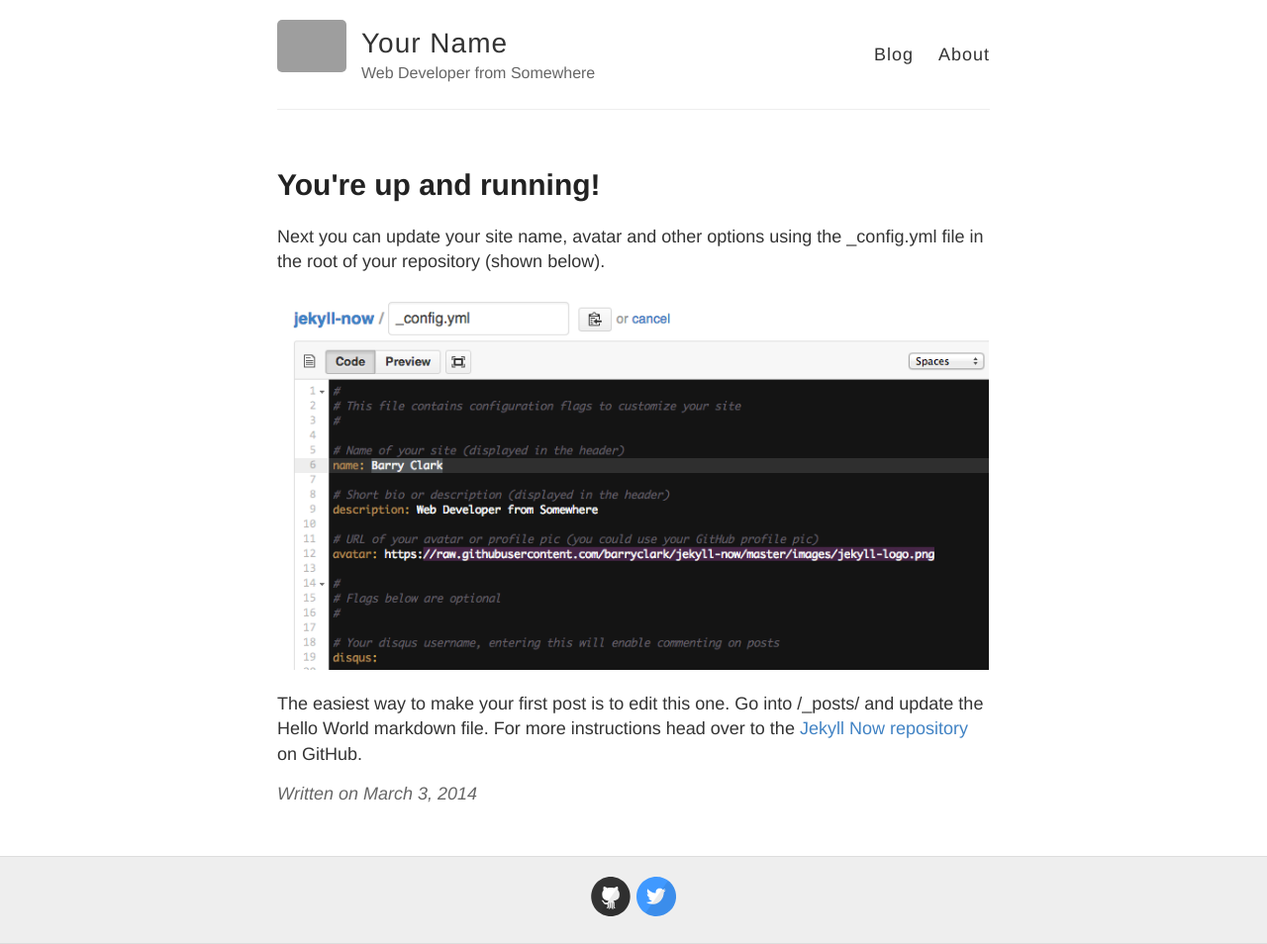
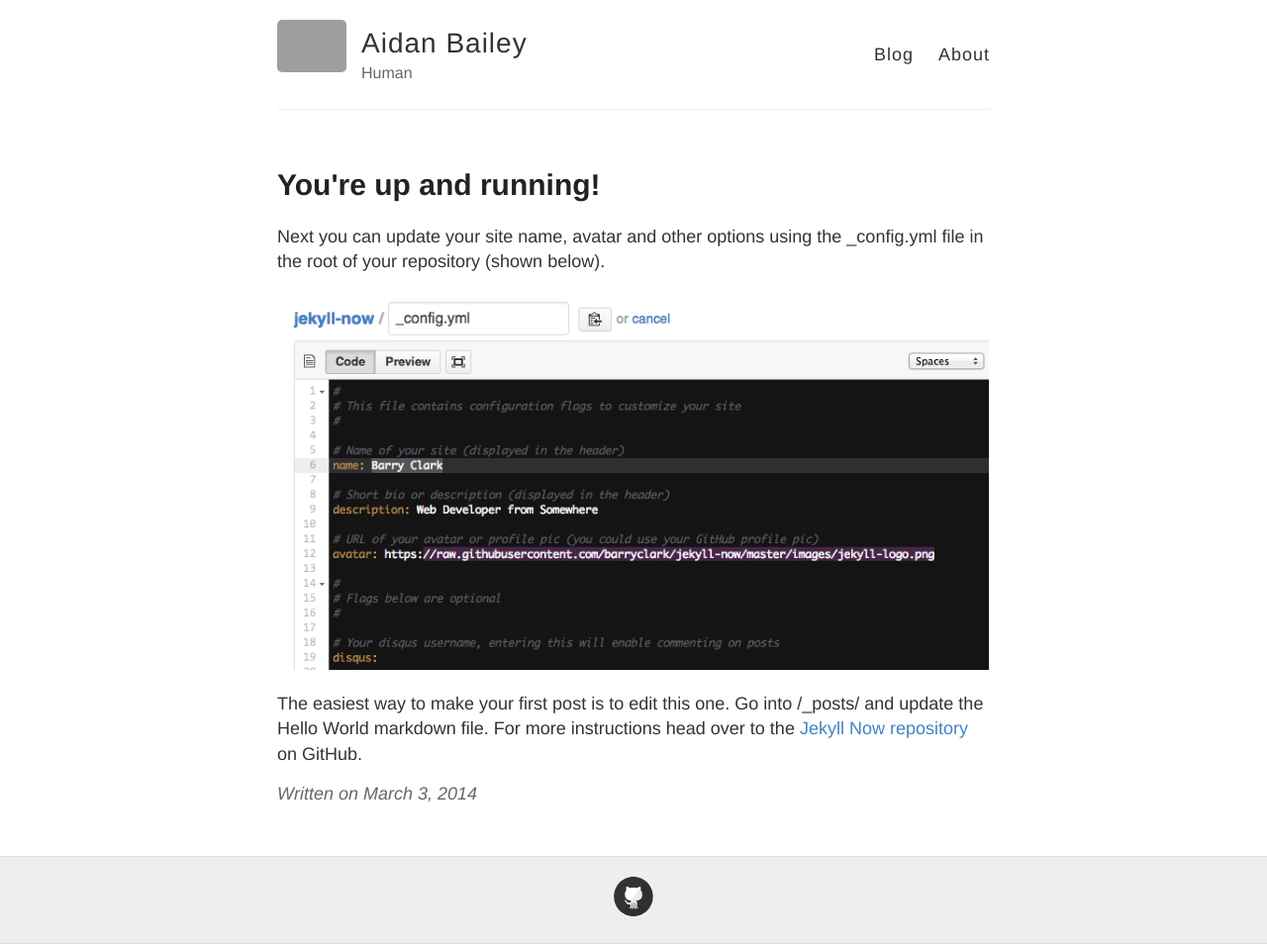
Before and after one commit to aidan-bailey/aidan-bailey.github.io, a Jekyll site: the page built from _posts/2014-3-3-Hello-World.md, in a window 1280 px wide. Shown: the whole page at 99% size. Built offline with Jekyll 4.4.1, drawn with Linux system fonts in a browser that asks for light colours; grey boxes are pictures that could not be loaded.

Commit message:
Update _config.yml

```diff
--- a/_config.yml
+++ b/_config.yml
@@ -3,10 +3,10 @@
 #
 
 # Name of your site (displayed in the header)
-name: Your Name
+name: Aidan Bailey
 
 # Short bio or description (displayed in the header)
-description: Web Developer from Somewhere
+description: Human
 
 # URL of your avatar or profile pic (you could use your GitHub profile pic)
 avatar: https://raw.githubusercontent.com/barryclark/jekyll-now/master/images/jekyll-logo.png
@@ -21,12 +21,12 @@ footer-links:
   email:
   facebook:
   flickr:
-  github: barryclark/jekyll-now
+  github: aidan-bailey
   instagram:
   linkedin:
   pinterest:
   rss: # just type anything here for a working RSS icon
-  twitter: jekyllrb
+  twitter:
   stackoverflow: # your stackoverflow profile, e.g. "users/50476/bart-kiers"
   youtube: # channel/<your_long_string> or user/<user-name>
   googleplus: # anything in your profile username that comes after plus.google.com/
```
